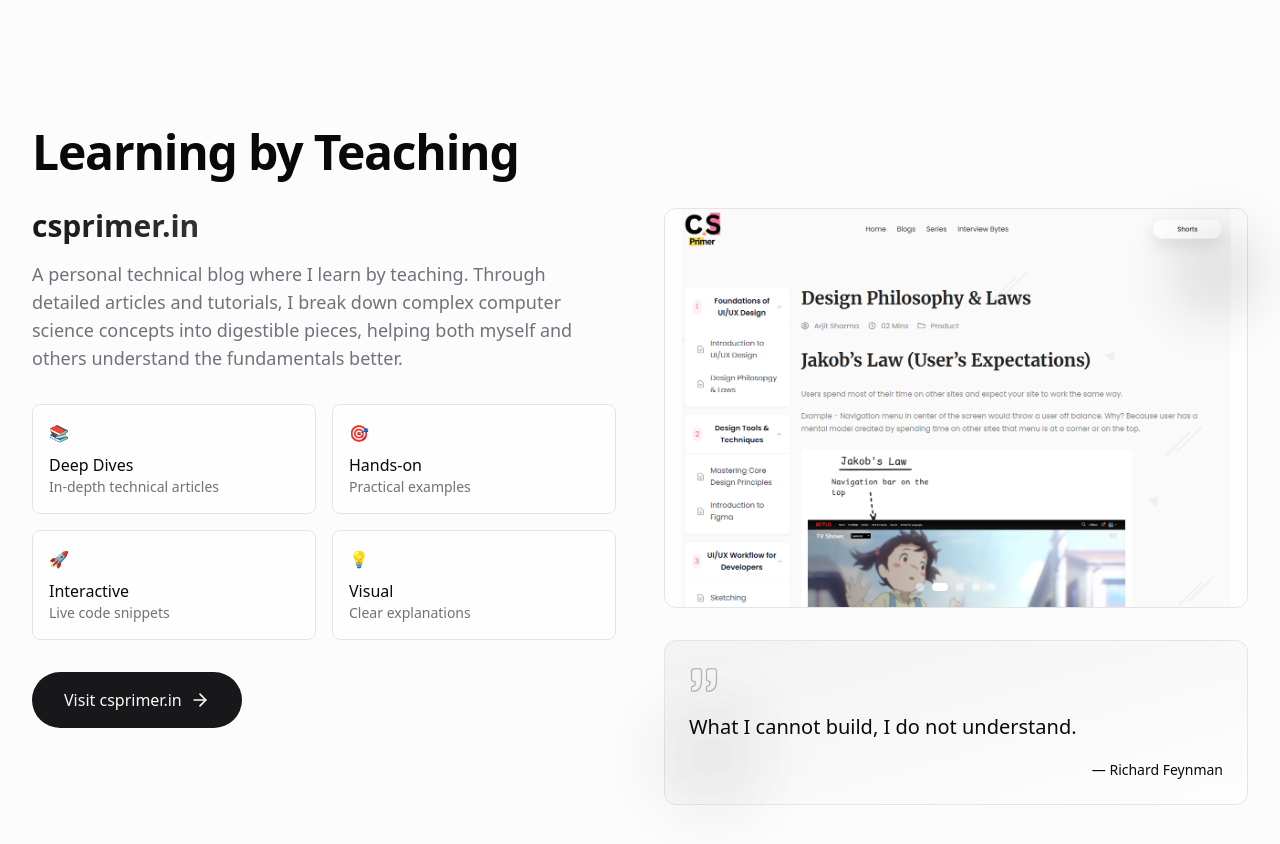
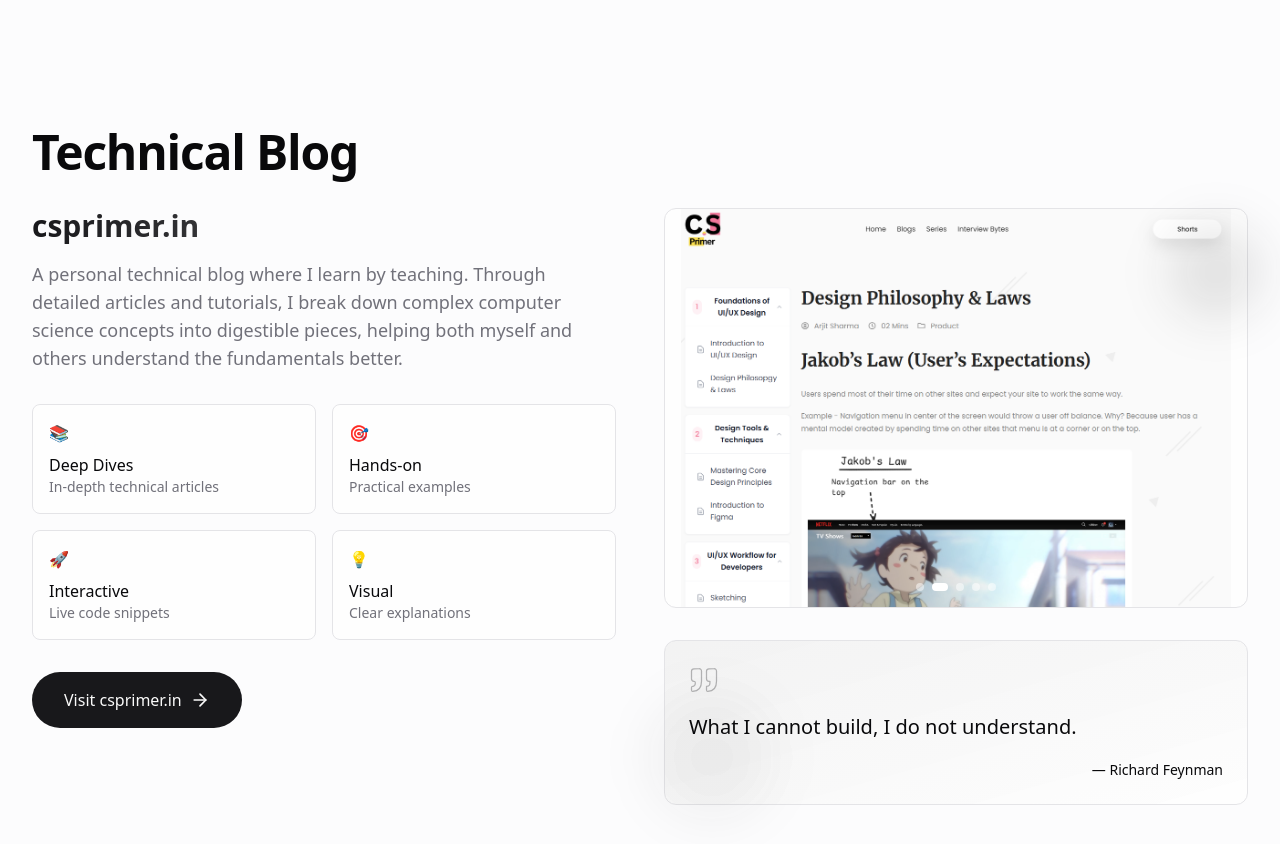
Before and after one commit to arjit-32/arjit-32.github.io, an Astro site: page / in a window 1280 px wide. Shown: the part 5600-6444 px from the top of the page. Built offline with nearby package versions, Linux system fonts and the light colour scheme; Astro itself is replaced by a stand-in of ours; animation ran at ten frames a second.

Commit message:
title change

```diff
--- a/src/components/sections/ThingsICareAboutSection.astro
+++ b/src/components/sections/ThingsICareAboutSection.astro
@@ -45,7 +45,7 @@ const slideshowImages = [
 ];
 ---
 <section id="things-i-care-about" class="py-24 w-full">
-  <Section title="Learning by Teaching">
+  <Section title="Technical Blog">
     <div class="grid lg:grid-cols-2 gap-12 items-start">
       <!-- Left Panel: Content -->
       <div class="space-y-8">
```
